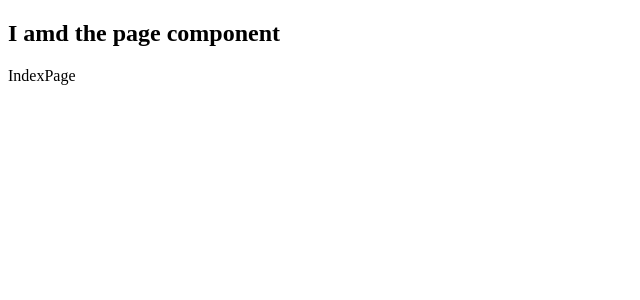
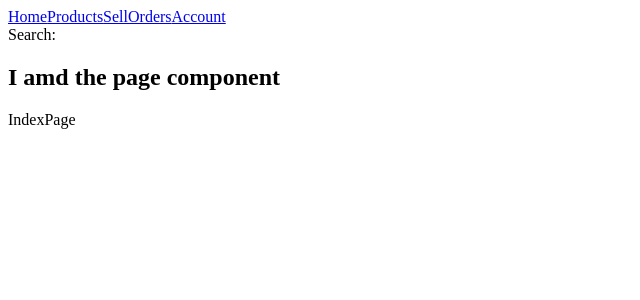
Before and after one commit to CodeNameGrant-Edu/WesBos-Advanced-React, a Next.js app in the folder frontend/: page / in a window 1280 px wide. Shown: the top 300 px of the page, without its empty margins (0-640 px from the left). Built offline with nearby package versions, Linux system fonts and the light colour scheme.

Commit message:
Creating Header and Nav components

```diff
--- /dev/null
+++ b/frontend/components/Header.jsx
@@ -0,0 +1,13 @@
+import React from 'react';
+import Nav from './Nav';
+
+export default function Header() {
+  return (
+    <header>
+      <div className="bar">
+        <Nav />
+      </div>
+      <div className="sub-bar">Search:</div>
+    </header>
+  );
+}
--- /dev/null
+++ b/frontend/components/Nav.jsx
@@ -0,0 +1,14 @@
+import Link from 'next/link';
+import React from 'react';
+
+export default function Nav() {
+  return (
+    <nav>
+      <Link href="/">Home</Link>
+      <Link href="/products">Products</Link>
+      <Link href="/sell">Sell</Link>
+      <Link href="/orders">Orders</Link>
+      <Link href="/account">Account</Link>
+    </nav>
+  );
+}
--- a/frontend/components/Page.jsx
+++ b/frontend/components/Page.jsx
@@ -1,9 +1,11 @@
 import React from 'react';
 import PropTypes from 'prop-types';
+import Header from './Header';
 
 export default function Page({ children }) {
   return (
     <div>
+      <Header />
       <h2>I amd the page component</h2>
       {children}
     </div>
```
